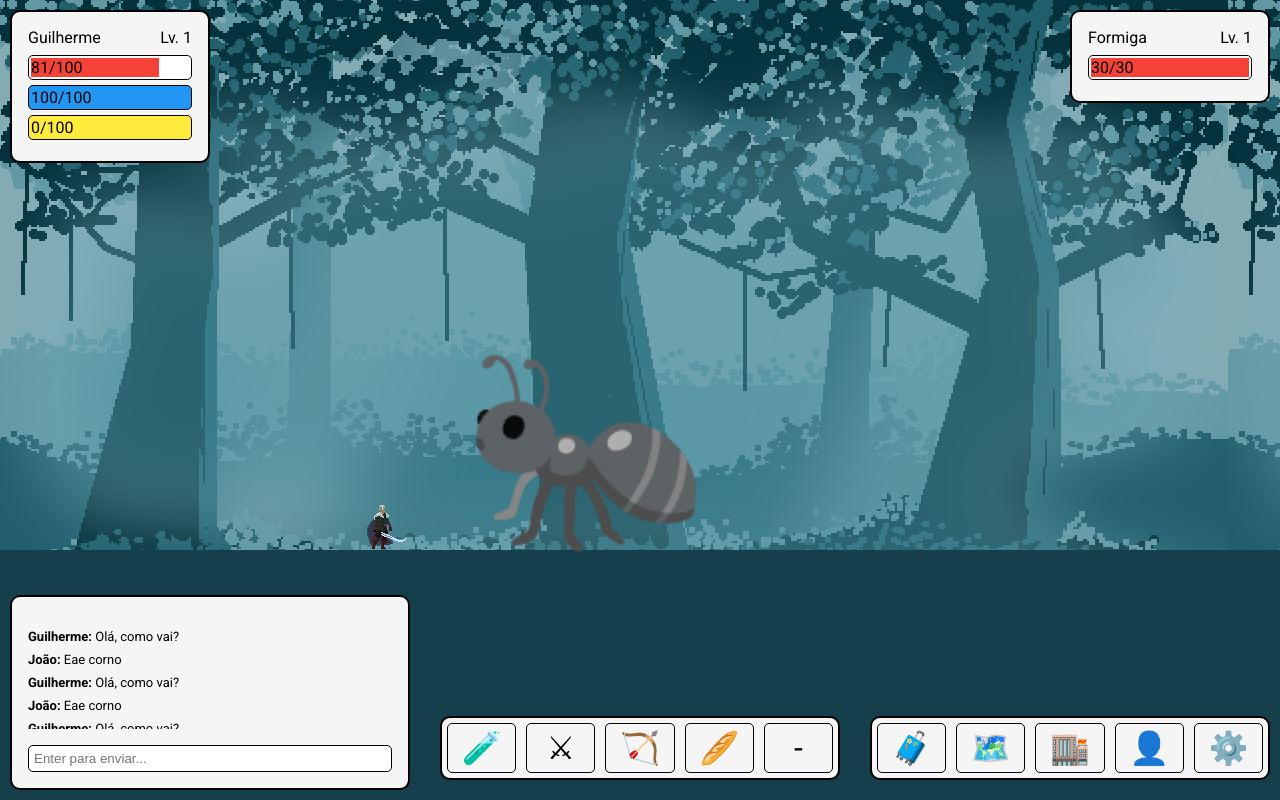
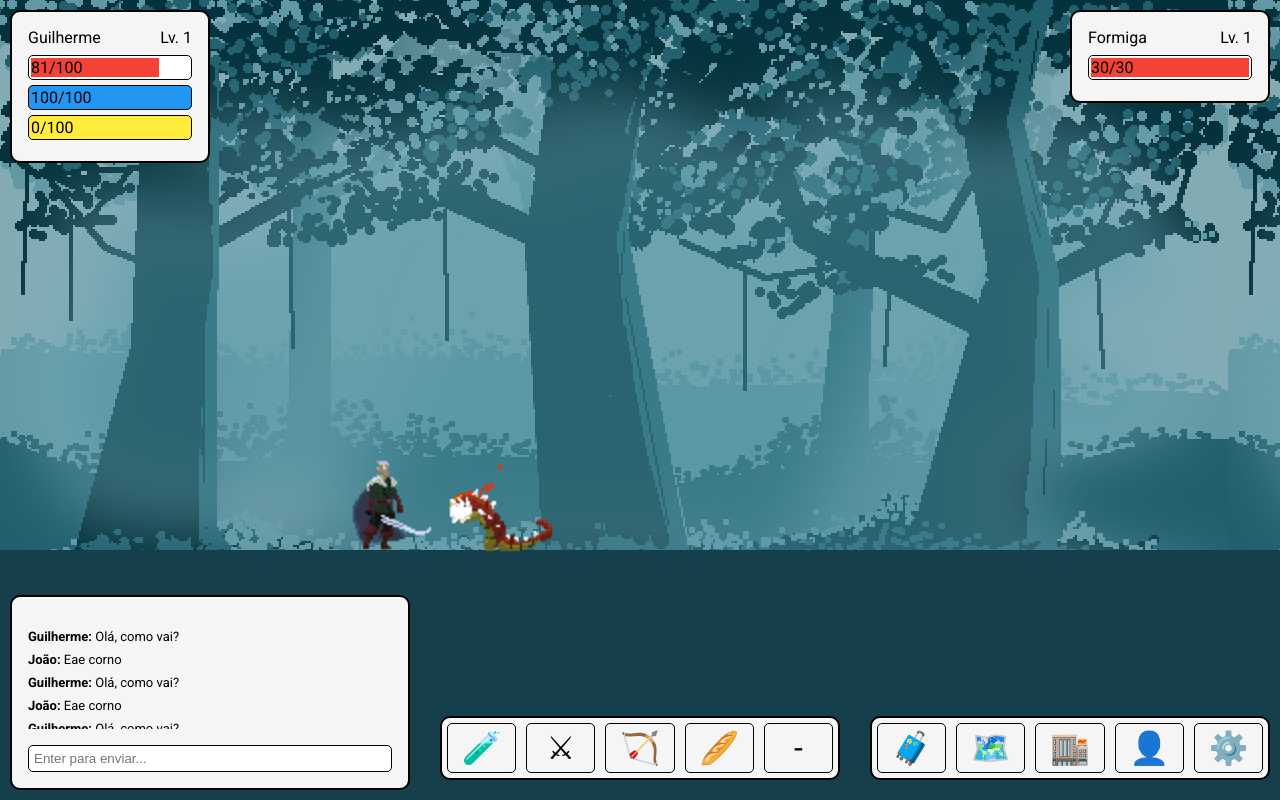
Before and after one commit to Iazzetta/rpg-browser, a FastAPI app: page / in a window 1280 px wide. Run offline with FastAPI, Linux system fonts and the light colour scheme.

Commit message:
added spritemanager and added enemy animation

```diff
--- a/static/css/game.css
+++ b/static/css/game.css
@@ -12,6 +12,7 @@
     bottom: 225px;
     z-index: 10;
     font-size: 200px;
+    transform: scale(2);
 }
 
 .player {
@@ -23,18 +24,5 @@
 .enemy {
     right: 300px;
     cursor: pointer;
-    animation: move-enemy 2s linear infinite;
     z-index: 4;
 }
-
-@keyframes move-enemy {
-    0% {
-        bottom: 225px;
-    }
-    50% {
-        bottom: 240px;
-    }
-    100% {
-        bottom: 225px;
-    }
-}
--- a/static/js/enemy.js
+++ b/static/js/enemy.js
@@ -1,5 +1,5 @@
 class Enemy {
-    constructor(name, level, icon, hp, hpMax, damage, delayAttack, speed) {
+    constructor(name, level, icon, hp, hpMax, damage, delayAttack, speed, floor) {
         this.name = name;
         this.level = level;
         this.icon = icon;
@@ -11,25 +11,43 @@ class Enemy {
         this.width = 200;
         this.height = 200;
         this.x = window.innerWidth - 100 - this.width;
-        this.y = 225;
+        this.y = floor;
         this.speed = speed;
         this.isAttacking = false;
         this.element = document.querySelector('.enemy')
+
+        this.spriteManager = new SpriteManager(this.element, {
+            idle: {
+                src: '/static/img/sprites/fire_worm/idle.png',
+                frame: 1,
+                frames: 9,
+                width: 90,
+                height: 90
+            },
+            attack: {
+                src: '/static/img/sprites/fire_worm/attack.png',
+                frame: 1,
+                frames: 16,
+                width: 90,
+                height: 90
+            },
+        })
     }
 
     update() {
         this.movement();
         this.draw();
+        this.spriteManager.update()
     }
 
     movement() {
         if (this.x > (window.player.x + window.player.width)) {
             this.x -= this.speed;
-            this.element.style.transform = 'scaleX(1)';
+            this.element.style.transform = `scale(-${ENTITY_SCALE}, ${ENTITY_SCALE})`;
         }
         else if (this.x + this.width < window.player.x) {
             this.x += this.speed;
-            this.element.style.transform = 'scaleX(-1)';
+            this.element.style.transform = `scale(-${ENTITY_SCALE}, ${ENTITY_SCALE})`;
         }
         else {
             if ((this.y + this.height) >= (window.player.y + window.player.height)) {
@@ -42,9 +60,11 @@ class Enemy {
         if (this.isAttacking) return;
         this.isAttacking = true;
         window.player.hp -= this.damage;
+        this.spriteManager.setState('attack');
 
         this.botInterval = setTimeout(() => {
             this.isAttacking = false;
+            this.spriteManager.setState('idle');
         }, this.delayAttack * 1000);
     }
 
@@ -62,7 +82,7 @@ class Enemy {
         document.querySelector('.enemy-panel .stats-bar-fill.hp').innerText = `${this.hp}/${this.hpMax}`;
 
         // icon
-        document.querySelector('.entity.enemy').innerText = this.icon;
+        // document.querySelector('.entity.enemy').innerText = this.icon;
 
         // enemy position
         document.querySelector('.enemy').style.left = `${this.x}px`;
--- a/static/js/game.js
+++ b/static/js/game.js
@@ -1,4 +1,4 @@
-window.player = new Player('Guilherme', 1, 100, 100, 100, 100, 0, 100, 10, 1, 6);
+window.player = new Player('Guilherme', 1, 100, 100, 100, 100, 0, 100, 10, .5, 6);
 window.enemy = getCurrentMonster();
 
 const gameLoop = () => {
--- a/static/js/monsters.js
+++ b/static/js/monsters.js
@@ -7,7 +7,8 @@ const MONSTERS = [
         hpMax: 30,
         damage: 1,
         delayAttack: 0.3,
-        speed: 3
+        speed: 3,
+        floor: 230
     },
     {
         name: 'Escorpião',
@@ -17,7 +18,8 @@ const MONSTERS = [
         hpMax: 45,
         damage: 4,
         delayAttack: .8,
-        speed: 2
+        speed: 2,
+        floor: 230
     },
     {
         name: 'Cobra',
@@ -27,7 +29,8 @@ const MONSTERS = [
         hpMax: 60,
         damage: 10,
         delayAttack: 1.2,
-        speed: 3
+        speed: 3,
+        floor: 230
     },
     {
         name: 'Bruxão',
@@ -37,6 +40,7 @@ const MONSTERS = [
         hpMax: 1000,
         damage: 25,
         delayAttack: 2,
-        speed: 4
+        speed: 4,
+        floor: 230
     }
 ]
--- a/static/js/player.js
+++ b/static/js/player.js
@@ -12,9 +12,9 @@ class Player {
         this.delayAttack = delayAttack;
         this.isAttacking = false;
         this.x = 300;
-        this.y = 190;
+        this.y = FLOOR;
         this.width = 162;
-        this.height = 120;
+        this.height = 162;
         this.step = speed;
 
         this.keyboard = {left: false, right: false, jump: false}
@@ -25,28 +25,30 @@ class Player {
         this.jumpFall = false;
         this.element = document.querySelector('.player')
 
-
-        this.offsetX = 0;
-        this.slowedBy = 0;
-        this.slowFrameRate = 4;
-        this.spriteManager = {
+        // load sprites
+        this.spriteManager = new SpriteManager(this.element, {
             idle: {
                 src: '/static/img/sprites/warrior/idle.png',
                 frame: 1,
                 frames: 10,
                 width: 162,
+                height: 162
+            },
+            run: {
+                src: '/static/img/sprites/warrior/run.png',
+                frame: 1,
+                frames: 8,
+                width: 162,
+                height: 162
             },
             attack1: {
                 src: '/static/img/sprites/warrior/attack2.png',
                 frame: 1,
                 frames: 7,
                 width: 162,
+                height: 162
             },
-        }
-        this.selectedSprite = 'idle';
-
-        this.element.style.width = `${this.width}px`;
-        this.element.style.height = `${this.height}px`;
+        })
 
 
         this.initEvents();
@@ -55,6 +57,7 @@ class Player {
     update() {
         this.movement();
         this.draw();
+        this.spriteManager.update();
     }
 
     movement() {
@@ -65,20 +68,16 @@ class Player {
         if (this.keyboard.right) {
             this.x += this.step
         }
+
         if (this.keyboard.jump) {
             this.jump();
         }
+
         this.jumpGravity();
 
-        this.checkRotation();
-    }
-
-    checkRotation() {
-        if (this.x > (window.enemy.x + window.enemy.width)) {
-            // this.element.style.transform = 'scaleX(1)';
-        }
-        else if (this.x + this.width < window.enemy.x) {
-            // this.element.style.transform = 'scaleX(-1)';
+        // idle state
+        if (!this.keyboard.left && !this.keyboard.right && !this.isAttacking && !this.isJumping) {
+            this.spriteManager.setState('idle')
         }
     }
 
@@ -94,7 +93,7 @@ class Player {
                 this.y += this.gravityForce;
             } else {
                 this.jumpFall = true;
-                if (this.y > 225) {
+                if (this.y > FLOOR) {
                     this.y -= this.gravityForce;
                 }
                 else {
@@ -106,12 +105,16 @@ class Player {
 
     attack(entity) {
         if (this.isAttacking) return;
-        this.selectedSprite = 'attack1';
         this.isAttacking = true;
-        entity.hp -= this.damage;
+        this.spriteManager.setState('attack1')
+        if (calculateDistance(this.x, this.y, entity.x, entity.y) <=  entity.width) {
+            entity.hp -= this.damage;
+        }
+
+        // delay attack
         setTimeout(() => {
             this.isAttacking = false;
-            this.selectedSprite = 'idle';
+            this.spriteManager.setState('idle')
         }, this.delayAttack * 1000);
     }
 
@@ -132,26 +135,6 @@ class Player {
         document.querySelector('.player').style.left = `${this.x}px`;
         document.querySelector('.player').style.bottom = `${this.y}px`;
 
-        // draw sprite
-        this.drawSprite()
-    }
-
-    drawSprite() {
-        const selectedFrame = this.spriteManager[this.selectedSprite];
-
-        if (this.slowedBy >= this.slowFrameRate) {
-            if (selectedFrame.frame >= selectedFrame.frames) {
-                selectedFrame.frame = 1;
-            } else {
-                selectedFrame.frame++;
-            }
-            this.slowedBy = 0;
-        } else {
-            this.slowedBy++;
-        }
-        const frameX = selectedFrame.frame * selectedFrame.width;
-        this.element.style.backgroundImage = `url(${selectedFrame.src})`
-        this.element.style.backgroundPosition = `${frameX}px ${this.height}px`
     }
 
     checkLevelUp() {
@@ -165,26 +148,28 @@ class Player {
 
     initEvents() {
         // attack event
-        document.querySelector('.entity.enemy').addEventListener('mousedown', (e) => {
-            console.log(calculateDistance(this.x, this.y, window.enemy.x, window.enemy.y))
-            if (calculateDistance(this.x, this.y, window.enemy.x, window.enemy.y) <= 200) {
-                window.player.attack(window.enemy);
-            }
+        document.querySelector('.game-container').addEventListener('mousedown', (e) => {
+            window.player.attack(window.enemy);
         });
 
         // movement event
-        document.addEventListener('keydown', (e) => {
+        document.addEventListener('keypress', (e) => {
             const key = e.key.toLocaleLowerCase()
             if (key === 'a') {
                 this.keyboard.left = true;
+                this.element.style.transform = `scale(-${ENTITY_SCALE}, ${ENTITY_SCALE})`;
+                this.spriteManager.setState('run')
             }
             if (key === 'd') {
                 this.keyboard.right = true;
+                this.element.style.transform = `scale(${ENTITY_SCALE}, ${ENTITY_SCALE})`;
+                this.spriteManager.setState('run')
             }
             if (key === ' ') {
                 this.keyboard.jump = true;
             }
         });
+
         document.addEventListener('keyup', (e) => {
             const key = e.key.toLocaleLowerCase()
             if (key === 'a') {
--- /dev/null
+++ b/static/js/sprite.js
@@ -0,0 +1,38 @@
+class SpriteManager {
+    constructor(element, config) {
+        this.element = element;
+        this.config = config;
+        this.state = 'idle';
+        this.slowedBy = 0;
+        this.slowFrameRate = 4;
+
+        this.element.style.width = `${this.config[this.state].width}px`;
+        this.element.style.height = `${this.config[this.state].height}px`;
+    }
+
+    update() {
+       this.draw()
+    }
+
+    setState(state) {
+        this.state = state;
+    }
+
+    draw() {
+        const selectedFrame = this.config[this.state];
+
+        if (this.slowedBy >= this.slowFrameRate) {
+            if (selectedFrame.frame >= selectedFrame.frames) {
+                selectedFrame.frame = 1;
+            } else {
+                selectedFrame.frame++;
+            }
+            this.slowedBy = 0;
+        } else {
+            this.slowedBy++;
+        }
+        const frameX = selectedFrame.frame * selectedFrame.width;
+        this.element.style.backgroundImage = `url(${selectedFrame.src})`
+        this.element.style.backgroundPosition = `${frameX}px ${selectedFrame.height}px`
+    }
+}
--- a/static/js/utils.js
+++ b/static/js/utils.js
@@ -1,4 +1,9 @@
+
+const FLOOR = 210;
+const ENTITY_SCALE = 2;
+
 let currentMonster = 0;
+
 const getCurrentMonster = () => {
     const monster = MONSTERS[currentMonster];
     return new Enemy(
@@ -9,7 +14,8 @@ const getCurrentMonster = () => {
         monster.hpMax,
         monster.damage,
         monster.delayAttack,
-        monster.speed
+        monster.speed,
+        monster.floor
     );
 }
 
--- a/templates/index.html
+++ b/templates/index.html
@@ -37,7 +37,7 @@
          <!-- Menu (inventario, market, map, etc) -->
          {% include 'ui/menu.html' %}
     </div>
-
+    <script src="{{ url_for('static', path='js/sprite.js') }}"></script>
     <script src="{{ url_for('static', path='js/player.js') }}"></script>
     <script src="{{ url_for('static', path='js/enemy.js') }}"></script>
     <script src="{{ url_for('static', path='js/monsters.js') }}"></script>
```
Also changed, not shown: static/img/sprites/fire_worm/Idle.png (added), static/img/sprites/fire_worm/attack.png (added), static/img/sprites/fire_worm/death.png (added), static/img/sprites/fire_worm/takehit.png (added), static/img/sprites/fire_worm/walk.png (added).
